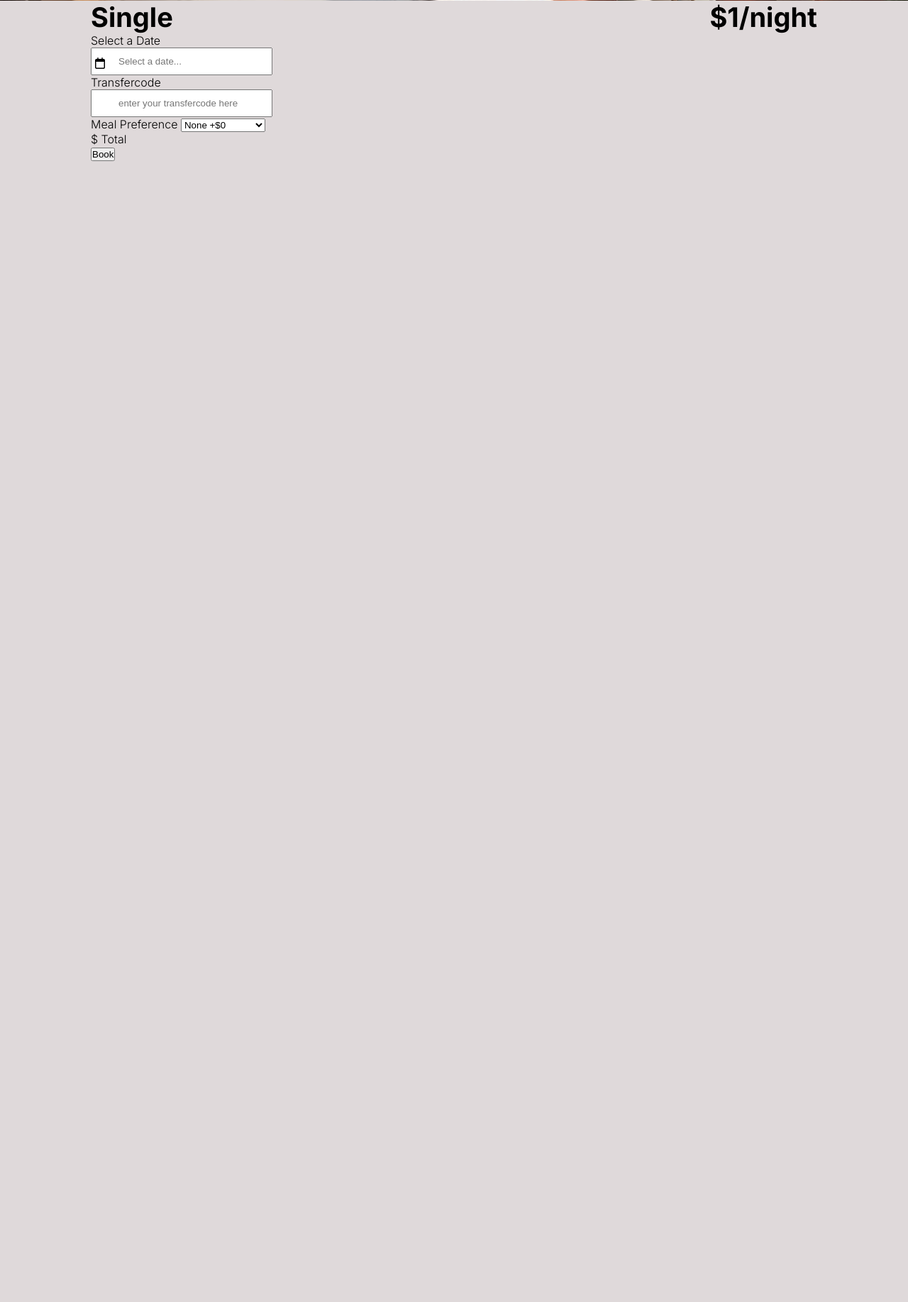
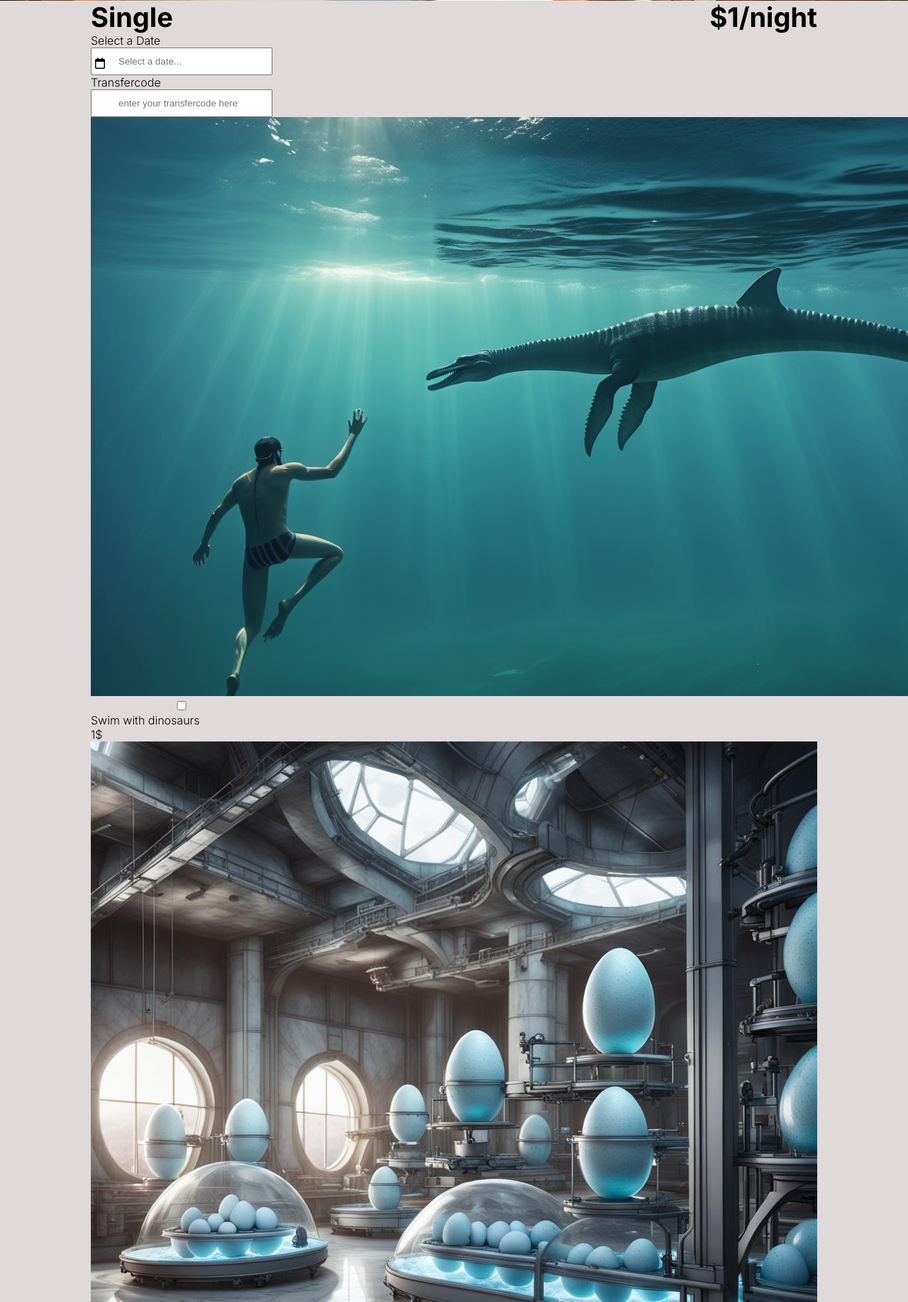
Before and after one commit to Karlsson2/yrgopelagoisland, a PHP site: page /room.php?room=1 in a window 1280 px wide; the page is wider, and only the part inside the window is pictured. Shown: the part 408-2243 px from the top of that part at 71% size. Before the commit the page ends 635 px from the top of that part, so only its background shows below. Run offline with PHP 8.4, Linux system fonts and the light colour scheme; data comes from the database, SQL or seed files in the repository; some libraries are stand-ins or nearby versions; some web fonts are replaced.

Commit message:
fixed backend to accept multiple feature activities

```diff
--- a/hotelFunctions.php
+++ b/hotelFunctions.php
@@ -88,7 +88,7 @@
 }
 
 
-function getOneRoom(string $roomId): array
+function getOneRoom(int $roomId): array
 {
     // Connect to the database using the connect function
     $dbName = "hotel.db";
@@ -144,7 +144,7 @@
     return $features;
 }
 
-function insertBooking(string $startDate, string $endDate, int $mealPreference, string $transfercode, string $roomId, int $totalCost)
+function insertBooking(string $startDate, string $endDate, array $selectedFeatures, string $transfercode, string $roomId, float $totalCost)
 {
     $dbName = "hotel.db";
     $db = connect($dbName);
@@ -164,16 +164,22 @@
         $query->execute();
 
         $bookingId = $db->lastInsertId();
-        if ($mealPreference != 0) {
+
+
+        //if the selectedfeature array is not empty, iterate over the features and insert them in the booking_features table
+        if (!empty($selectedFeatures)) {
+
+            foreach ($selectedFeatures as $feature) {
                 $query = $db->prepare("INSERT INTO booking_features (booking_id, feature_id)
                 VALUES (:bookingId, :featureId)");
 
                 // Bind parameters
                 $query->bindParam(':bookingId', $bookingId);
-            $query->bindParam(':featureId', $mealPreference);
+                $query->bindParam(':featureId', $feature);
 
                 // Execute the query
                 $query->execute();
+            }
         }
         return $bookingId;
     } catch (PDOException $e) {
@@ -210,18 +216,28 @@
 
         $dates = trim(htmlspecialchars($_POST["datefilter"]));
         $transferCode = htmlspecialchars($_POST["transfercode"]);
-        $mealPreference = ($_POST["meal_preference"] ?? 0) !== 0 ? (int) htmlspecialchars($_POST["meal_preference"]) : 0;
         $pricePerNight = htmlspecialchars($_POST["pricePerNight"]);
         $roomId = htmlspecialchars($_POST["id"]);
         $fullDates = explode("-", $dates);
         $startDate =  str_replace("/", "-", trim($fullDates[0]));
         $endDate =  str_replace("/", "-", trim($fullDates[1]));
+        $selectedFeatures = [];
+        $totalDates = totalDates($startDate, $endDate);
+        $totalFeatureCost = 0;
 
-        //TODO:: ALSO UDATE THE FORM TO CHECKBOX SELECTION FOR THE OPTIONS Need to make a method that iterates over all of these and return the total value if there is more than one preference/extra
-        $mealPreferenceCost = ($mealPreference == 0) ? 0 : (int) getFeature($mealPreference)["price"];
+        if (isset($_POST['selected_features'])) {
+            // Loop through the selected checkboxes
+            foreach ($_POST['selected_features'] as $selectedFeatureId) {
+                // Process each selected feature ID as needed
+                $selectedFeatures[] = (int) $selectedFeatureId;
+                $feature = getFeature((int) $selectedFeatureId);
+                $totalFeatureCost = $totalFeatureCost + $feature["price"];
+            }
+        }
+        //TODO: add featurecost to the total cost
+        $totalCost = ($pricePerNight * $totalDates) + $totalFeatureCost;
 
-        $totalDates = totalDates($startDate, $endDate);
-        $totalCost = ($pricePerNight * $totalDates) + $mealPreferenceCost;
+
 
         if (isBookingOverlapping($startDate, $endDate, $roomId)) {
             $_SESSION['errors'][] = 'The booking overlaps another booking or is outside the allowed booking scope!';
@@ -247,7 +263,7 @@
                     } else {
                         if ($response->amount >= $totalCost) {
 
-                            $bookingId = (int) insertBooking($startDate, $endDate, $mealPreference, $transferCode, $roomId, $totalCost);
+                            $bookingId = (int) insertBooking($startDate, $endDate, $selectedFeatures, $transferCode, $roomId, $totalCost);
                             //if the booking insertion is successfull, claim the money from the big bank
                             if (isset($bookingId)) {
                                 try {
@@ -296,7 +312,8 @@
 {
     //do some shit with the data
     $booking = getBooking($bookingId);
-    $features = getFeatuers($bookingId);
+    $features = getAllFeaturesWithBooking($bookingId);
+    $room = getOneRoom((int) $booking["room_id"]);
 
     $externalGreeting = ["greeting" => "Thank you for choosing Jurassic Hotel", "imageUrl" => "/images/thank-you.jpg"];
     $response = [
@@ -305,6 +322,7 @@
             "name" => $_ENV["HOTEL"],
             "arrival_date" => $booking["arrival_date"],
             "departure_date" => $booking["departure_date"],
+            "room_type" => $room["category"],
             "total_cost" => $booking["total_cost"],
             "stars" => $_ENV["STARS"],
             "features" => $features,
@@ -336,14 +354,14 @@
     $booking = $query->fetch(PDO::FETCH_ASSOC);
     return $booking;
 }
-function getFeatuers(int $bookingId)
+function getAllFeaturesWithBooking(int $bookingId)
 {
     $dbName = "hotel.db";
     $db = connect($dbName);
 
 
     // Prepare the SQL statement
-    $query = $db->prepare("SELECT features.type, features.price
+    $query = $db->prepare("SELECT features.name, features.price
     FROM booking_features
     INNER JOIN features ON booking_features.feature_id = features.id
     WHERE booking_features.booking_id = :bookingId");
@@ -366,7 +384,7 @@
 
 
     // Prepare the SQL statement
-    $query = $db->prepare("SELECT type, price
+    $query = $db->prepare("SELECT name, price
     FROM features
     WHERE id = :featureId");
 
--- a/index.php
+++ b/index.php
@@ -10,7 +10,7 @@
     <div class="before"></div>
     <div class="header-text-container">
         <div class="header-title">Jurassic Hotel</div>
-        <div class="header-subtitle">More than a hotel... here life will find a way</div>
+        <div class="header-subtitle"><span class="coral-text">More than a hotel...</span> here life will find a way</div>
     </div>
     <div class="chevron-container"><a href="#about-us"><i class="fa-solid fa-chevron-down"></i></a></div>
 </div>
@@ -28,8 +28,6 @@
         <div class="container-title">Our Rooms</div>
         <div class="card-container">
             <?php foreach ($rooms as $room) : ?>
-
-
                 <div class="room-card">
                     <div class="image-container">
                         <div class="room-image" style="background-image:url(<?= $room["image1"] ?>); background-position: center;
--- a/room.php
+++ b/room.php
@@ -4,14 +4,12 @@
 require __DIR__ . "/header.php";
 require __DIR__ . "/hotelFunctions.php";
 
-
+$features = getAllFeatures();
 
 if (isset($_GET["room"])) {
     //if the ID has been set, get the room from the database. then generate the room content on the page.
     $room = getOneRoom($_GET["room"]);
 }
-
-
 
 ?>
 
@@ -51,15 +49,20 @@
             <input type="hidden" name="pricePerNight" value="<?= $room["price_per_night"] ?>">
             <label for="transfercode">Transfercode</label>
             <input type="text" name="transfercode" placeholder="enter your transfercode here" required>
-            <label for="meal_preference">Meal Preference</label>
-            <select name="meal_preference" id="meal_preference">
+            <!-- <select name="meal_preference" id="meal_preference">
                 <option value="" disabled selected hidden>None +$0</option>
                 <option value="1">Breakfast +1$</option>
                 <option value="2">Half Board +2$</option>
                 <option value="3">All Inclusive +3$</option>
-
-
-            </select>
+            </select> -->
+            <?php foreach ($features as $feature) : ?>
+                <div class="room-activities-card">
+                    <img src="<?= $feature["image"] ?>" alt="">
+                    <input data-price="<?= $feature["price"] ?>" type="checkbox" name="selected_features[]" value="<?= $feature["id"] ?>">
+                    <div class="feature-description"><?= $feature["name"] ?></div>
+                    <div class="price"><?= $feature["price"] ?>$</div>
+                </div>
+            <?php endforeach; ?>
             <div class="total">$ Total</div>
             <button type="submit">Book</button>
         </form>
--- a/style.css
+++ b/style.css
@@ -397,6 +397,10 @@
   justify-content: space-between;
   align-items: center;
 }
+.sign-up button:hover {
+  cursor: pointer;
+  background-color: #2a3743;
+}
 .footer-title {
   margin-bottom: 15px;
   font-weight: 700;
```
Also changed, not shown: hotel.db. Lines whose indentation alone changed are shown as unchanged.
